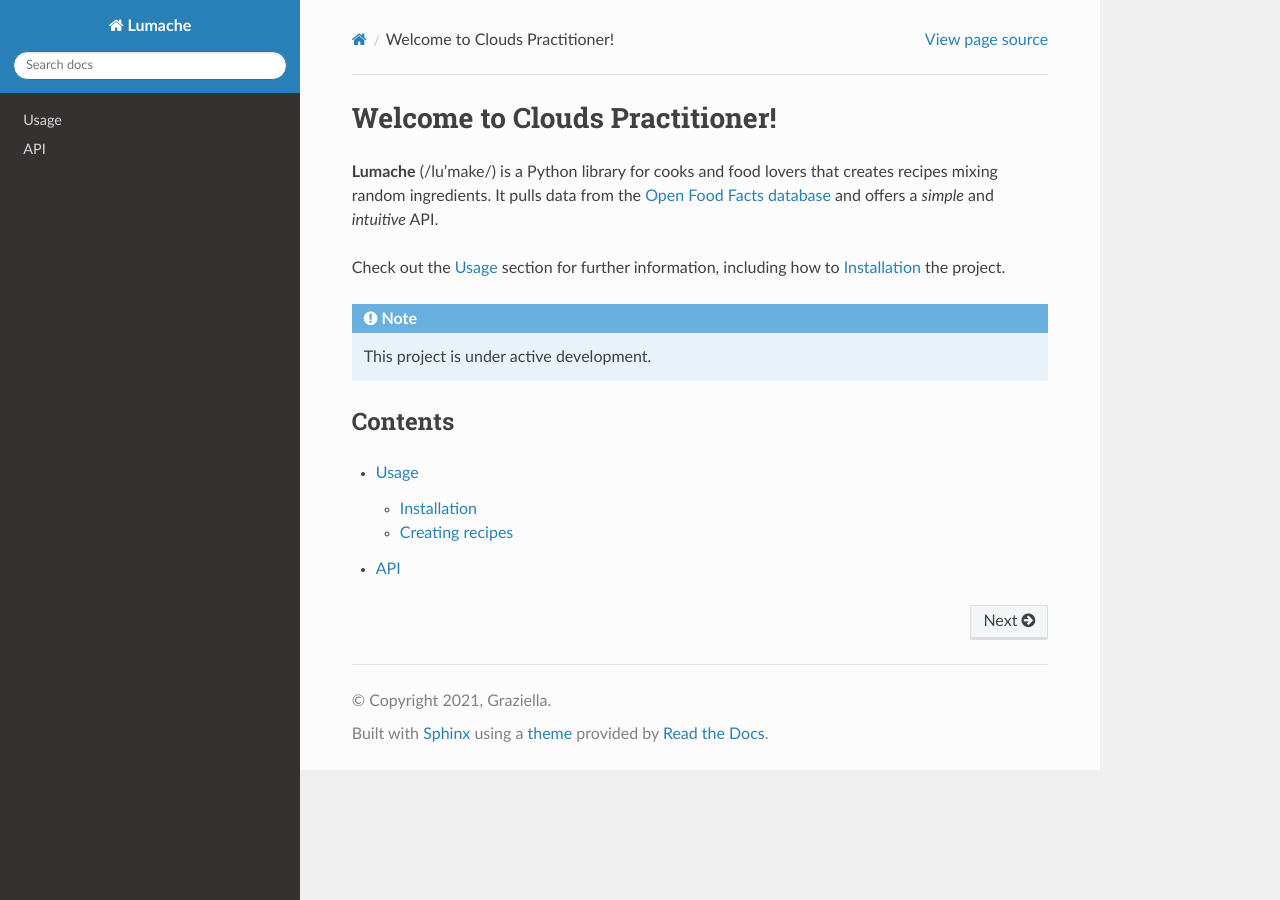
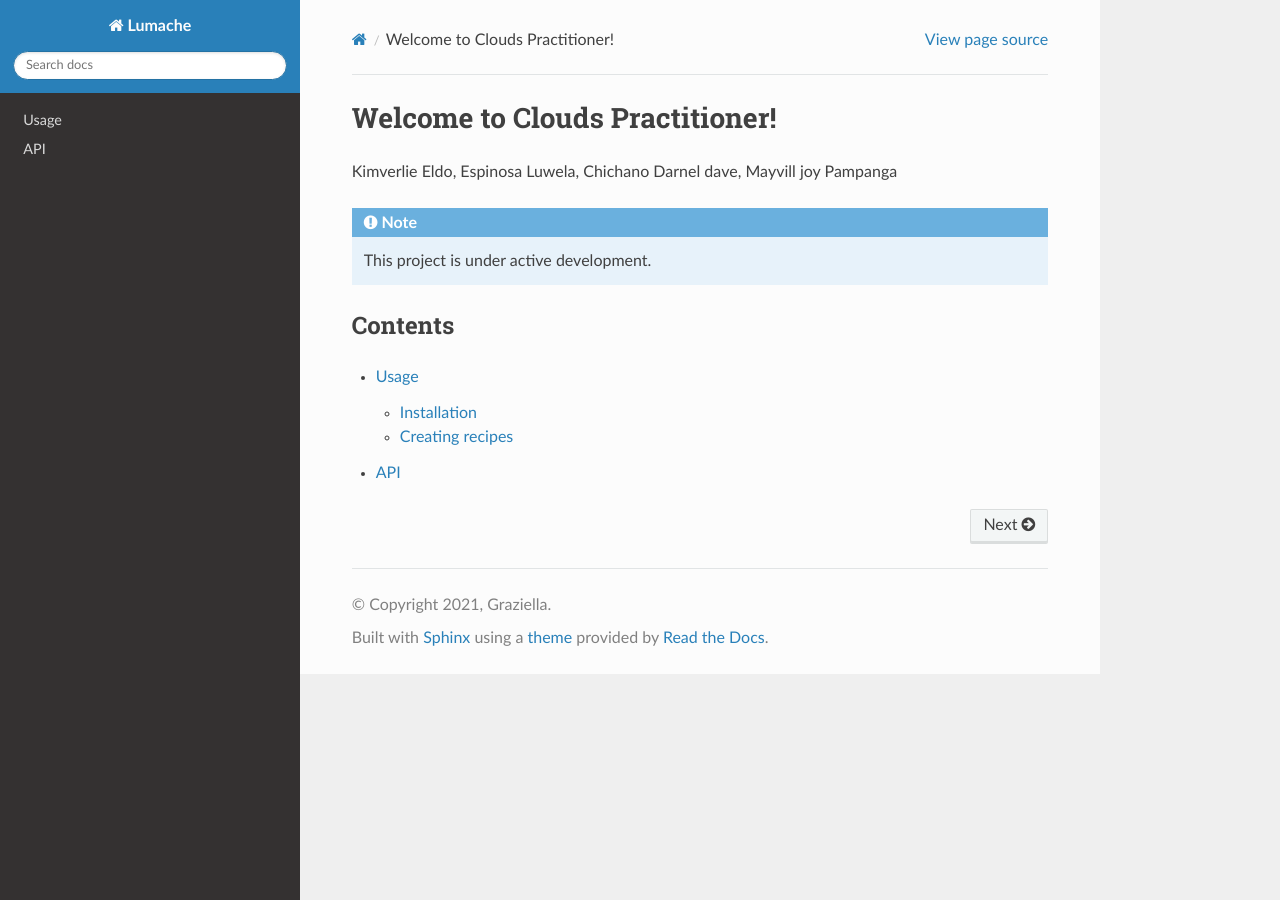
Before and after one commit to kimkimeldo/aws-clouds-pratitioner, a Sphinx documentation site: the page built from docs/source/index.rst, in a window 1280 px wide. Built offline with Sphinx 7.4.7 and the Read the Docs theme 3.1.0, drawn with Linux system fonts in a browser that asks for light colours.

Commit message:
Update index.rst

```diff
--- a/docs/source/index.rst
+++ b/docs/source/index.rst
@@ -1,13 +1,7 @@
 Welcome to Clouds Practitioner!
 ===================================
 
-**Lumache** (/lu'make/) is a Python library for cooks and food lovers
-that creates recipes mixing random ingredients.
-It pulls data from the `Open Food Facts database <https://world.openfoodfacts.org/>`_
-and offers a *simple* and *intuitive* API.
-
-Check out the :doc:`usage` section for further information, including
-how to :ref:`installation` the project.
+Kimverlie Eldo, Espinosa Luwela, Chichano Darnel dave, Mayvill joy Pampanga
 
 .. note::
 
```
